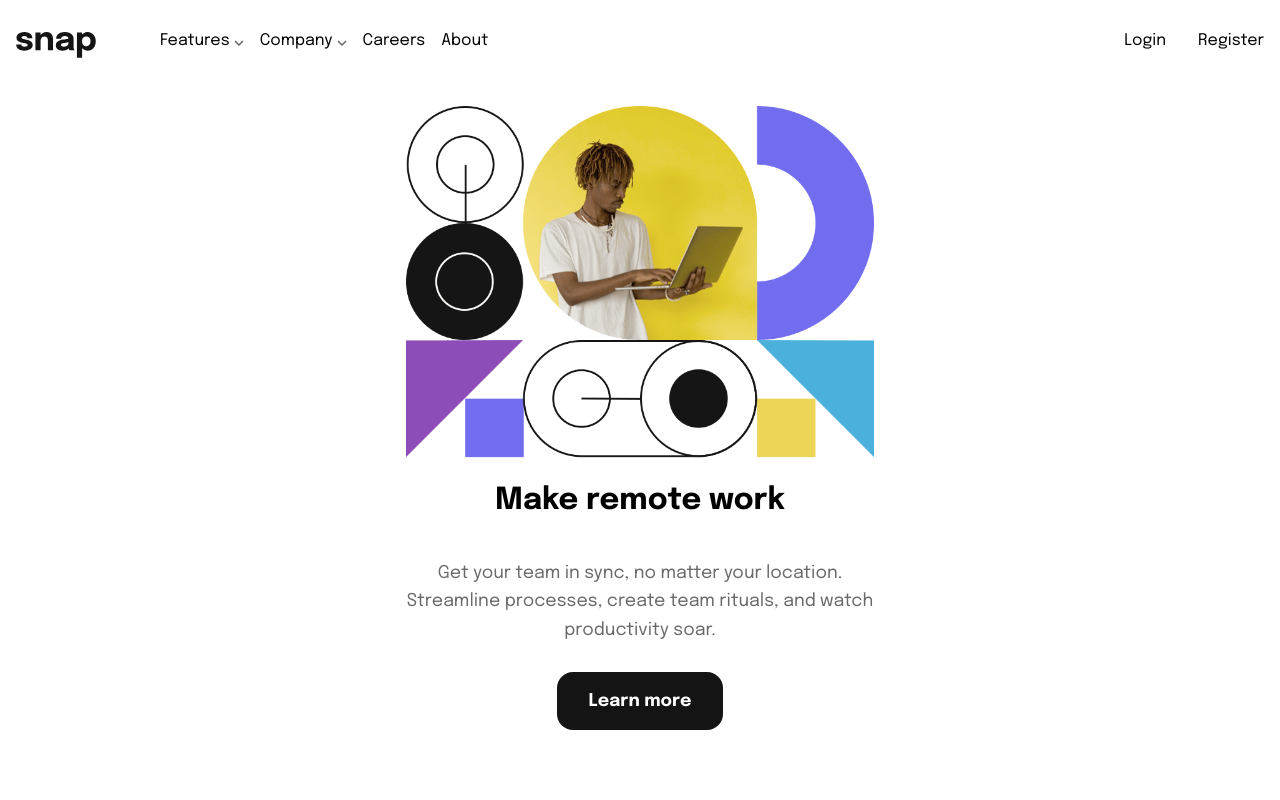
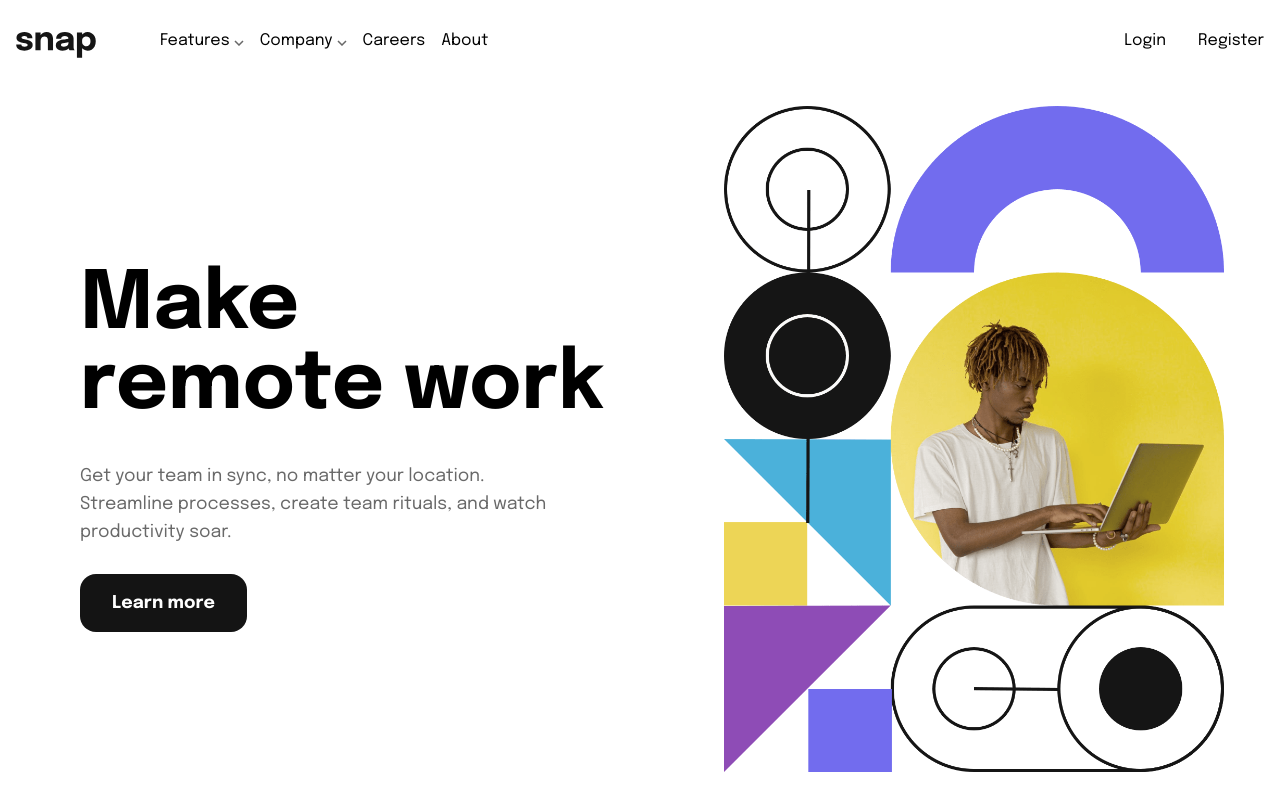
Before and after one commit to salmafadlabdulrahman/introsection, a Next.js app: page / in a window 1280 px wide. Built offline with nearby package versions, Linux system fonts and the light colour scheme.

Commit message:
build the hero section for desktop

```diff
--- a/app/components/Hero.tsx
+++ b/app/components/Hero.tsx
@@ -4,21 +4,34 @@
 const Hero = () => {
   return (
     <main>
-      <div className="max-w-[500px] px-4 py-6 m-auto">
+      <div className="max-w-[500px] px-4 py-6 m-auto md:flex-items justify-between md:pl-[2.5em] md:max-w-[1000px] lg:max-w-[1200px]">
         <Image
           src={"/assets/images/image-hero-mobile.png"}
           alt="hero image"
           width={500}
           height={500}
-          className="w-full"
+          className="w-full md:hidden"
         />
-        <div className="text-center mt-5">
-          <h4 className="font-bold text-[1.9em]">Make remote work</h4>
+        <Image
+          src={"/assets/images/image-hero-desktop.png"}
+          alt="hero image"
+          width={400}
+          height={400}
+          className="hidden md:block order-2 lg:w-[500px]"
+        />
+
+        <div className="text-center mt-5 md:text-left">
+          <h4 className="font-bold text-[1.9em] md:text-[5em] md:leading-[1em] md:max-w-[550px]">
+            Make
+            <br className="hidden md:block" /> remote work
+          </h4>
           <p className="text-mediumGray text-[1.1em] leading-[1.6em] max-w-[500px] mt-9">
             Get your team in sync, no matter your location. Streamline
             processes, create team rituals, and watch productivity soar.
           </p>
-          <button className="bg-black text-white py-4 px-8 rounded-2xl mt-7 font-bold text-[1.1em]">Learn more</button>
+          <button className="bg-black text-white py-4 px-8 rounded-2xl mt-7 font-bold text-[1.1em]">
+            Learn more
+          </button>
         </div>
       </div>
     </main>
```
